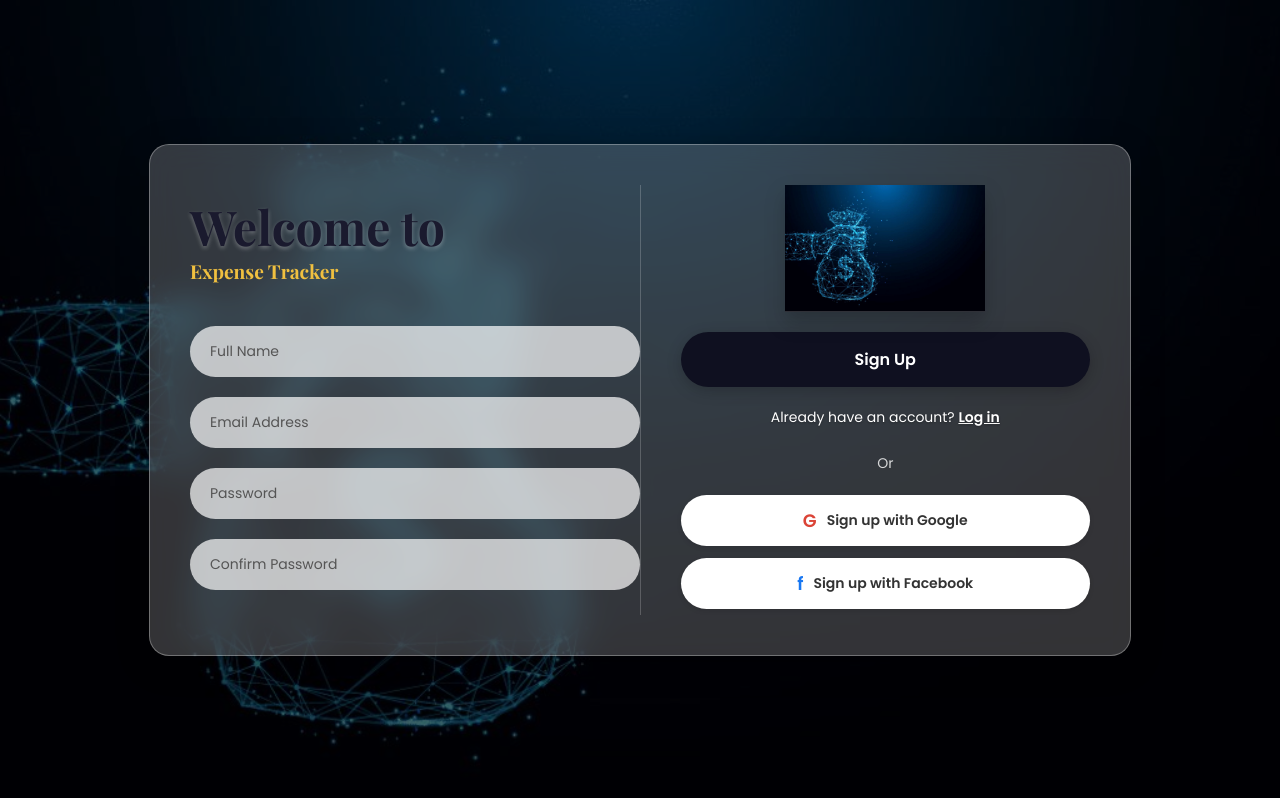
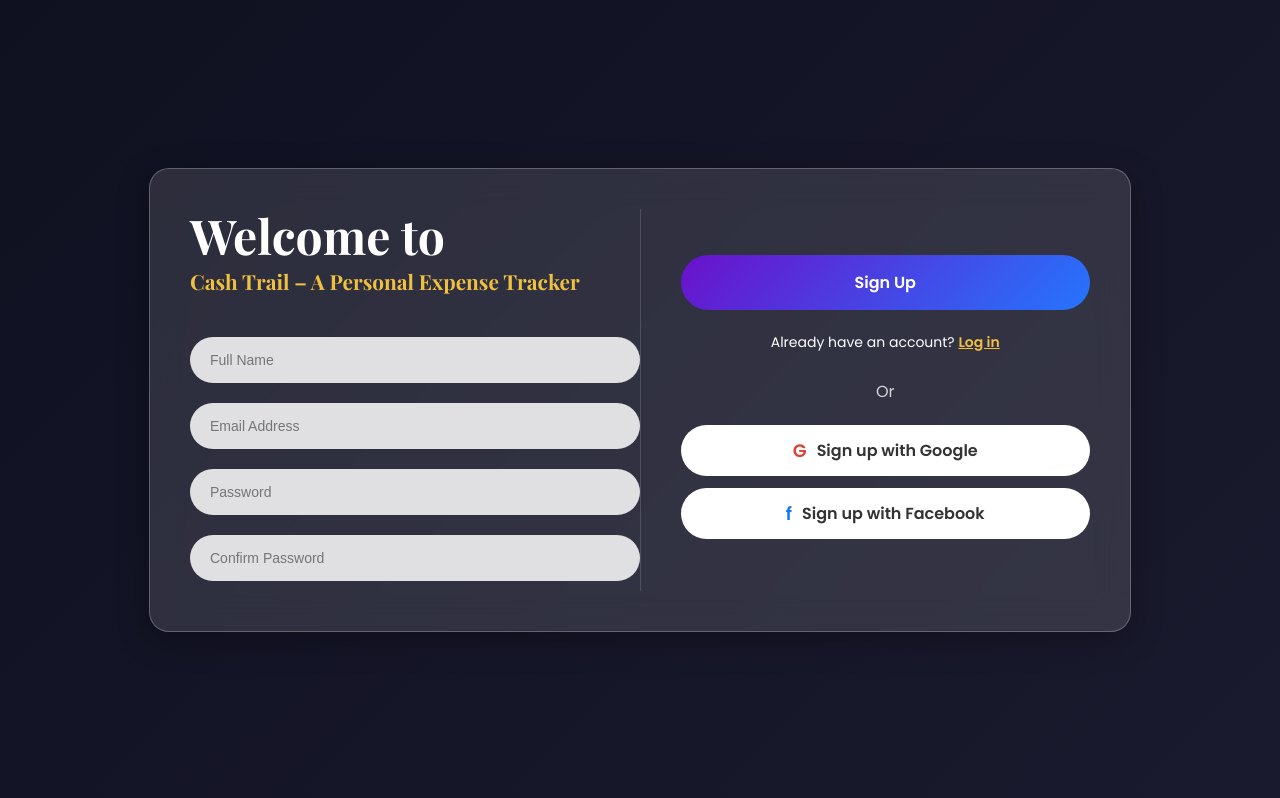
Before and after one commit to Fahmida-Jannat/Project, a React (Vite) app: page / in a window 1280 px wide. Built offline with nearby package versions, Linux system fonts and the light colour scheme.

Commit message:
removing background image

```diff
--- a/src/RegisterPage.css
+++ b/src/RegisterPage.css
@@ -7,27 +7,22 @@
   align-items: center;
   height: 100vh;
   width: 100vw;
-  background-image: url('/money-bag.jpg');
-  background-color: rgba(0, 0, 0, 0.6);
-  background-blend-mode: overlay;
-  background-size: cover;
-  background-position: center;
-  background-repeat: no-repeat;
+  background: linear-gradient(135deg, #0f1020, #1a1a2e);
   font-family: 'Poppins', sans-serif;
   overflow: hidden;
 }
 
 .glass-card {
   display: flex;
-  background: rgba(255, 255, 255, 0.2);
-  backdrop-filter: blur(16px);
-  -webkit-backdrop-filter: blur(16px);
-  border: 1px solid rgba(255, 255, 255, 0.3);
+  background: rgba(255, 255, 255, 0.12);
+  backdrop-filter: blur(18px);
+  -webkit-backdrop-filter: blur(18px);
+  border: 1px solid rgba(255, 255, 255, 0.25);
   border-radius: 20px;
   padding: 40px;
   width: 900px;
-  max-width: 90%;
-  box-shadow: 0 8px 32px 0 rgba(0, 0, 0, 0.3);
+  max-width: 95%;
+  box-shadow: 0 8px 32px rgba(0, 0, 0, 0.3);
   gap: 40px;
 }
 
@@ -43,18 +38,8 @@
   display: flex;
   flex-direction: column;
   justify-content: center;
-  align-items: center;
-  border-left: 1px solid rgba(255, 255, 255, 0.2);
   padding-left: 40px;
-}
-
-.side-image {
-  width: 100%;
-  max-width: 200px;
-  height: auto;
-  margin-bottom: 20px;
-  display: block;
-  filter: drop-shadow(0 10px 10px rgba(0,0,0,0.2));
+  border-left: 1px solid rgba(255,255,255,0.15);
 }
 
 input {
@@ -63,62 +48,55 @@
   margin: 10px 0;
   border-radius: 50px;
   border: none;
-  background: rgba(255, 255, 255, 0.7);
+  background: rgba(255,255,255,0.85);
   font-size: 14px;
   color: #1a1a2e;
   outline: none;
   transition: 0.3s;
-  font-family: 'Poppins', sans-serif;
 }
 
 input:focus {
-  background: rgba(255, 255, 255, 1);
-  box-shadow: 0 0 15px rgba(255, 255, 255, 0.3);
-}
-
-input::placeholder {
-  color: #555;
+  background: white;
+  box-shadow: 0 0 10px rgba(255,255,255,0.4);
 }
 
 .btn-primary {
   width: 100%;
   padding: 15px;
-  background-color: #0f1020;
+  background: linear-gradient(135deg, #6a11cb, #2575fc);
   color: white;
   border: none;
   border-radius: 50px;
   cursor: pointer;
   font-weight: 600;
   font-size: 16px;
-  transition: transform 0.2s, background-color 0.2s;
   margin-bottom: 10px;
-  box-shadow: 0 4px 15px rgba(0,0,0,0.2);
+  transition: 0.3s;
 }
 
 .btn-primary:hover {
   transform: translateY(-2px);
-  background-color: #23243a;
+  box-shadow: 0 5px 15px rgba(0,0,0,0.3);
 }
 
 .login-link {
-  margin: 10px 0;
+  margin: 12px 0;
   font-size: 14px;
-  color: #fff;
-  text-shadow: 0 1px 2px rgba(0,0,0,0.3);
+  color: white;
+  text-align: center;
 }
 
 .link-text {
-  font-weight: bold;
+  font-weight: 600;
   cursor: pointer;
-  color: #fff;
+  color: #f0c040;
   text-decoration: underline;
 }
 
 .divider {
   margin: 15px 0;
   color: rgba(255,255,255,0.8);
-  font-size: 14px;
-  font-weight: 500;
+  text-align: center;
 }
 
 .btn-social {
@@ -131,35 +109,26 @@
   color: #333;
   cursor: pointer;
   display: flex;
+  justify-content: center;
   align-items: center;
-  justify-content: center;
   gap: 10px;
   font-weight: 600;
-  font-size: 14px;
-  transition: 0.2s;
-  box-shadow: 0 2px 5px rgba(0,0,0,0.1);
 }
 
 .btn-social:hover {
   transform: translateY(-2px);
-  box-shadow: 0 5px 15px rgba(0,0,0,0.2);
 }
 
 @media (max-width: 768px) {
   .glass-card {
     flex-direction: column;
     padding: 25px;
-    width: 95%;
-    gap: 20px;
   }
+
   .action-section {
+    padding-left: 0;
     border-left: none;
-    padding-left: 0;
-    margin-top: 10px;
-    border-top: 1px solid rgba(255, 255, 255, 0.2);
+    border-top: 1px solid rgba(255,255,255,0.15);
     padding-top: 20px;
   }
-  .side-image {
-    display: none;
-  }
 }
--- a/src/RegisterPage.tsx
+++ b/src/RegisterPage.tsx
@@ -17,25 +17,29 @@
 
   const handleRegister = async (e: React.FormEvent) => {
     e.preventDefault();
+
     if (password !== confirmPassword) {
       toast.error("Passwords do not match!");
       return;
     }
+
     try {
       const userCredential = await createUserWithEmailAndPassword(auth, email, password);
       await updateProfile(userCredential.user, { displayName: fullName });
-      toast.success("Account created successfully 🎉");
+
+      toast.success("Account created successfully");
+
       setFullName('');
       setEmail('');
       setPassword('');
       setConfirmPassword('');
     } catch (error: any) {
       if (error.code === "auth/email-already-in-use") {
-        toast.error("This email is already registered. Please login.");
+        toast.error("This email is already registered.");
       } else if (error.code === "auth/invalid-email") {
         toast.error("Invalid email address.");
       } else if (error.code === "auth/weak-password") {
-        toast.error("Password should be at least 6 characters.");
+        toast.error("Password must be at least 6 characters.");
       } else {
         toast.error("Registration failed. Please try again.");
       }
@@ -46,9 +50,9 @@
     const provider = new GoogleAuthProvider();
     try {
       await signInWithPopup(auth, provider);
-      toast.success("Signed in with Google 🚀");
-    } catch (error: any) {
-      toast.error("Google sign-in failed. Please try again.");
+      toast.success("Signed in with Google successfully");
+    } catch {
+      toast.error("Google sign-in failed.");
     }
   };
 
@@ -56,24 +60,24 @@
     <div className="register-container">
       <div className="glass-card">
         <div className="form-section">
-          <div style={{ marginBottom: '30px', textAlign: 'left' }}>
+          <div style={{ marginBottom: '30px' }}>
             <h1 style={{
               margin: 0,
               fontSize: '3rem',
-              color: '#1a1a2e',
-              fontFamily: "'Playfair Display', serif",
-              textShadow: '0 2px 4px rgba(255,255,255,0.3)'
+              color: '#ffffff',
+              fontFamily: "'Playfair Display', serif"
             }}>
               Welcome to
             </h1>
+
             <p style={{
               margin: '5px 0 0',
-              fontSize: '1.2rem',
+              fontSize: '1.3rem',
               color: '#f0c040',
               fontWeight: 700,
               fontFamily: "'Playfair Display', serif"
             }}>
-              Expense Tracker
+              Cash Trail – A Personal Expense Tracker
             </p>
           </div>
 
@@ -85,6 +89,7 @@
               onChange={(e) => setFullName(e.target.value)}
               required
             />
+
             <input
               type="email"
               placeholder="Email Address"
@@ -92,6 +97,7 @@
               onChange={(e) => setEmail(e.target.value)}
               required
             />
+
             <input
               type="password"
               placeholder="Password"
@@ -99,6 +105,7 @@
               onChange={(e) => setPassword(e.target.value)}
               required
             />
+
             <input
               type="password"
               placeholder="Confirm Password"
@@ -106,14 +113,15 @@
               onChange={(e) => setConfirmPassword(e.target.value)}
               required
             />
+
             <button type="submit" style={{ display: 'none' }}></button>
           </form>
         </div>
 
         <div className="action-section">
-          <img src="/money-bag.jpg" alt="Expense Tracker Illustration" className="side-image" />
-
-          <button onClick={handleRegister} className="btn-primary">Sign Up</button>
+          <button onClick={handleRegister} className="btn-primary">
+            Sign Up
+          </button>
 
           <p className="login-link">
             Already have an account? <span className="link-text">Log in</span>
@@ -121,12 +129,12 @@
 
           <div className="divider">Or</div>
 
-          <button onClick={handleGoogleSignIn} className="btn-social google">
+          <button onClick={handleGoogleSignIn} className="btn-social">
             <span style={{ fontWeight: 'bold', fontSize: '18px', color: '#DB4437' }}>G</span>
             <span>Sign up with Google</span>
           </button>
 
-          <button className="btn-social facebook">
+          <button className="btn-social">
             <span style={{ fontWeight: 'bold', fontSize: '18px', color: '#1877F2' }}>f</span>
             <span>Sign up with Facebook</span>
           </button>
```
